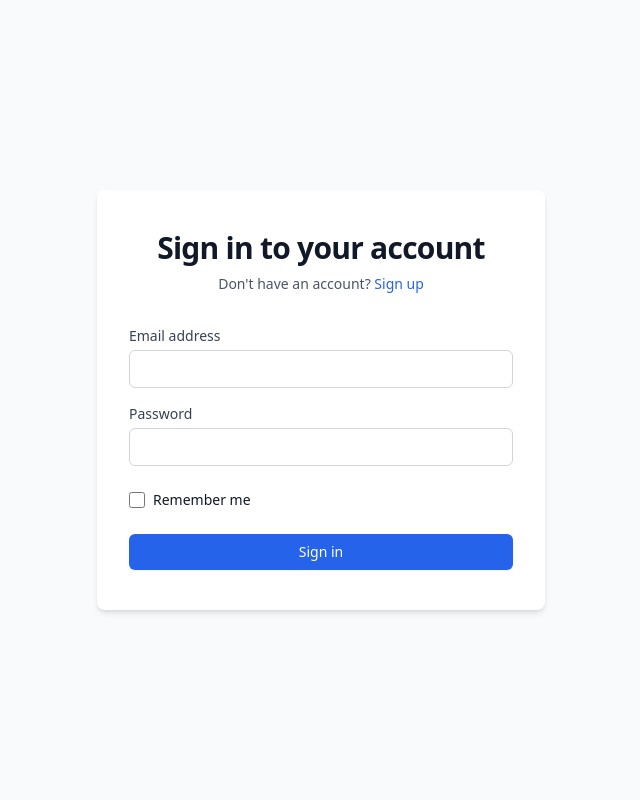
After one commit to i22a11/333-project, a PHP site: page /auth/login.php in a window 1280 px wide. The commit adds this page. Shown: the whole page, without its empty margins (319-959 px from the left). Run offline with PHP 8.4, Linux system fonts and the light colour scheme; a stand-in replaces the project's code that opens the database connection.

Commit message:
updated tailwind

```diff
--- /dev/null
+++ b/auth/login.php
@@ -0,0 +1,125 @@
+<?php
+session_start();
+require_once '../db.php';
+
+if ($_SERVER['REQUEST_METHOD'] === 'POST') {
+    $email = $_POST['email'] ?? '';
+    $password = $_POST['password'] ?? '';
+    $error = '';
+
+    if (empty($email) || empty($password)) {
+        $error = "All fields are required";
+    } else {
+        try {
+            $conn = db_connect();
+            $stmt = $conn->prepare("SELECT user_id, name, password, role FROM Users WHERE email = ?");
+            $stmt->execute([$email]);
+            $user = $stmt->fetch(PDO::FETCH_ASSOC);
+
+            if ($user && password_verify($password, $user['password'])) {
+                $_SESSION['user_id'] = $user['user_id'];
+                $_SESSION['user_name'] = $user['name'];
+                $_SESSION['user_role'] = $user['role'];
+
+                if ($user['role'] === 'admin') {
+                    header("Location: ../admin/");
+                } else {
+                    header("Location: ../index.php");
+                }
+                exit();
+            } else {
+                $error = "Invalid email or password";
+            }
+        } catch(PDOException $e) {
+            $error = "Database error: " . $e->getMessage();
+        }
+    }
+}
+
+// Check for registration success message
+$registration_success = isset($_GET['registered']) && $_GET['registered'] == 1;
+?>
+
+<!DOCTYPE html>
+<html lang="en">
+<head>
+    <meta charset="UTF-8">
+    <meta name="viewport" content="width=device-width, initial-scale=1.0">
+    <title>Login - Room Booking System</title>
+    <link rel="stylesheet" href="../output.css">
+</head>
+<body class="bg-gray-50 min-h-screen">
+    <div class="flex min-h-screen items-center justify-center py-12 px-4 sm:px-6 lg:px-8">
+        <div class="w-full max-w-md">
+            <div class="bg-white px-8 py-10 shadow-md rounded-lg">
+                <div class="sm:mx-auto sm:w-full sm:max-w-md">
+                    <h2 class="text-center text-3xl font-bold tracking-tight text-gray-900">
+                        Sign in to your account
+                    </h2>
+                    <p class="mt-2 text-center text-sm text-gray-600">
+                        Don't have an account?
+                        <a href="signup.php" class="font-medium text-blue-600 hover:text-blue-500">Sign up</a>
+                    </p>
+                </div>
+
+                <?php if ($registration_success): ?>
+                    <div class="mt-6 rounded-md bg-green-50 p-4">
+                        <div class="flex">
+                            <div class="ml-3">
+                                <h3 class="text-sm font-medium text-green-800">Registration successful!</h3>
+                                <p class="mt-2 text-sm text-green-700">Please login with your credentials.</p>
+                            </div>
+                        </div>
+                    </div>
+                <?php endif; ?>
+
+                <?php if (!empty($error)): ?>
+                    <div class="mt-6 rounded-md bg-red-50 p-4">
+                        <div class="flex">
+                            <div class="ml-3">
+                                <h3 class="text-sm font-medium text-red-800"><?php echo htmlspecialchars($error); ?></h3>
+                            </div>
+                        </div>
+                    </div>
+                <?php endif; ?>
+
+                <form class="mt-8 space-y-6" method="POST">
+                    <div class="space-y-4">
+                        <div>
+                            <label for="email" class="block text-sm font-medium text-gray-700">Email address</label>
+                            <div class="mt-1">
+                                <input id="email" name="email" type="email" required
+                                    class="block w-full rounded-md border border-gray-300 px-3 py-2 text-gray-900 placeholder-gray-400 focus:border-blue-500 focus:outline-none focus:ring-blue-500 sm:text-sm"
+                                    value="<?php echo isset($_POST['email']) ? htmlspecialchars($_POST['email']) : ''; ?>">
+                            </div>
+                        </div>
+
+                        <div>
+                            <label for="password" class="block text-sm font-medium text-gray-700">Password</label>
+                            <div class="mt-1">
+                                <input id="password" name="password" type="password" required
+                                    class="block w-full rounded-md border border-gray-300 px-3 py-2 text-gray-900 placeholder-gray-400 focus:border-blue-500 focus:outline-none focus:ring-blue-500 sm:text-sm">
+                            </div>
+                        </div>
+                    </div>
+
+                    <div class="flex items-center justify-between">
+                        <div class="flex items-center">
+                            <input id="remember_me" name="remember_me" type="checkbox"
+                                class="h-4 w-4 rounded border-gray-300 text-blue-600 focus:ring-blue-500">
+                            <label for="remember_me" class="ml-2 block text-sm text-gray-900">Remember me</label>
+                        </div>
+                    </div>
+
+                    <div>
+                        <button type="submit"
+                            class="flex w-full justify-center rounded-md bg-blue-600 px-4 py-2 text-sm font-medium text-white shadow-sm hover:bg-blue-700 focus:outline-none focus:ring-2 focus:ring-blue-500 focus:ring-offset-2">
+                            Sign in
+                        </button>
+                    </div>
+                </form>
+            </div>
+        </div>
+    </div>
+</body>
+</html>
--- a/output.css
+++ b/output.css
@@ -641,6 +641,30 @@ video {
   margin-top: 1rem;
 }
 
+.ml-2 {
+  margin-left: 0.5rem;
+}
+
+.ml-3 {
+  margin-left: 0.75rem;
+}
+
+.mt-2 {
+  margin-top: 0.5rem;
+}
+
+.mt-6 {
+  margin-top: 1.5rem;
+}
+
+.mt-8 {
+  margin-top: 2rem;
+}
+
+.mt-10 {
+  margin-top: 2.5rem;
+}
+
 .block {
   display: block;
 }
@@ -701,6 +725,10 @@ video {
   height: 100vh;
 }
 
+.min-h-screen {
+  min-height: 100vh;
+}
+
 .w-10 {
   width: 2.5rem;
 }
@@ -727,6 +755,10 @@ video {
 
 .max-w-7xl {
   max-width: 80rem;
+}
+
+.max-w-md {
+  max-width: 28rem;
 }
 
 .flex-1 {
@@ -919,12 +965,56 @@ video {
   background-color: rgb(254 249 195 / var(--tw-bg-opacity, 1));
 }
 
+.bg-zinc-100 {
+  --tw-bg-opacity: 1;
+  background-color: rgb(244 244 245 / var(--tw-bg-opacity, 1));
+}
+
+.bg-zinc-700 {
+  --tw-bg-opacity: 1;
+  background-color: rgb(63 63 70 / var(--tw-bg-opacity, 1));
+}
+
+.bg-zinc-800 {
+  --tw-bg-opacity: 1;
+  background-color: rgb(39 39 42 / var(--tw-bg-opacity, 1));
+}
+
+.bg-zinc-900 {
+  --tw-bg-opacity: 1;
+  background-color: rgb(24 24 27 / var(--tw-bg-opacity, 1));
+}
+
+.bg-blue-600 {
+  --tw-bg-opacity: 1;
+  background-color: rgb(37 99 235 / var(--tw-bg-opacity, 1));
+}
+
+.bg-green-50 {
+  --tw-bg-opacity: 1;
+  background-color: rgb(240 253 244 / var(--tw-bg-opacity, 1));
+}
+
+.bg-red-50 {
+  --tw-bg-opacity: 1;
+  background-color: rgb(254 242 242 / var(--tw-bg-opacity, 1));
+}
+
+.bg-gray-200 {
+  --tw-bg-opacity: 1;
+  background-color: rgb(229 231 235 / var(--tw-bg-opacity, 1));
+}
+
 .p-3 {
   padding: 0.75rem;
 }
 
 .p-6 {
   padding: 1.5rem;
+}
+
+.p-4 {
+  padding: 1rem;
 }
 
 .px-2 {
@@ -982,6 +1072,16 @@ video {
   padding-bottom: 2rem;
 }
 
+.py-10 {
+  padding-top: 2.5rem;
+  padding-bottom: 2.5rem;
+}
+
+.py-12 {
+  padding-top: 3rem;
+  padding-bottom: 3rem;
+}
+
 .text-left {
   text-align: left;
 }
@@ -1037,6 +1142,10 @@ video {
 
 .tracking-wider {
   letter-spacing: 0.05em;
+}
+
+.tracking-tight {
+  letter-spacing: -0.025em;
 }
 
 .text-gray-500 {
@@ -1099,6 +1208,41 @@ video {
   color: rgb(133 77 14 / var(--tw-text-opacity, 1));
 }
 
+.text-zinc-100 {
+  --tw-text-opacity: 1;
+  color: rgb(244 244 245 / var(--tw-text-opacity, 1));
+}
+
+.text-zinc-300 {
+  --tw-text-opacity: 1;
+  color: rgb(212 212 216 / var(--tw-text-opacity, 1));
+}
+
+.text-blue-600 {
+  --tw-text-opacity: 1;
+  color: rgb(37 99 235 / var(--tw-text-opacity, 1));
+}
+
+.text-green-700 {
+  --tw-text-opacity: 1;
+  color: rgb(21 128 61 / var(--tw-text-opacity, 1));
+}
+
+.text-blue-500 {
+  --tw-text-opacity: 1;
+  color: rgb(59 130 246 / var(--tw-text-opacity, 1));
+}
+
+.text-gray-400 {
+  --tw-text-opacity: 1;
+  color: rgb(156 163 175 / var(--tw-text-opacity, 1));
+}
+
+.text-green-500 {
+  --tw-text-opacity: 1;
+  color: rgb(34 197 94 / var(--tw-text-opacity, 1));
+}
+
 .placeholder-gray-400::-moz-placeholder {
   --tw-placeholder-opacity: 1;
   color: rgb(156 163 175 / var(--tw-placeholder-opacity, 1));
@@ -1234,13 +1407,31 @@ video {
   --tw-ring-color: rgb(99 102 241 / var(--tw-ring-opacity, 1));
 }
 
+.focus\:ring-blue-500:focus {
+  --tw-ring-opacity: 1;
+  --tw-ring-color: rgb(59 130 246 / var(--tw-ring-opacity, 1));
+}
+
 .focus\:ring-offset-2:focus {
   --tw-ring-offset-width: 2px;
 }
 
 @media (min-width: 640px) {
+  .sm\:mx-auto {
+    margin-left: auto;
+    margin-right: auto;
+  }
+
   .sm\:inline {
     display: inline;
+  }
+
+  .sm\:w-full {
+    width: 100%;
+  }
+
+  .sm\:max-w-md {
+    max-width: 28rem;
   }
 
   .sm\:px-0 {
```
Also changed, not shown: other parts of output.css (+48 -0 lines).
